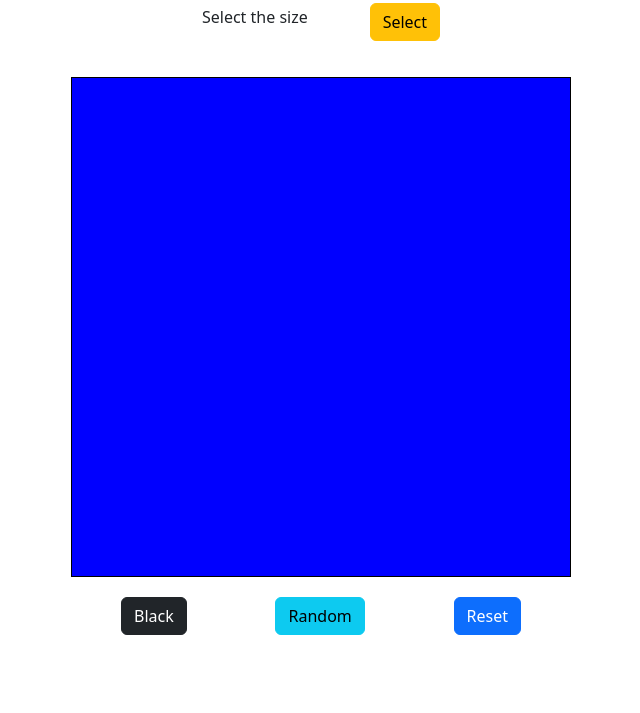
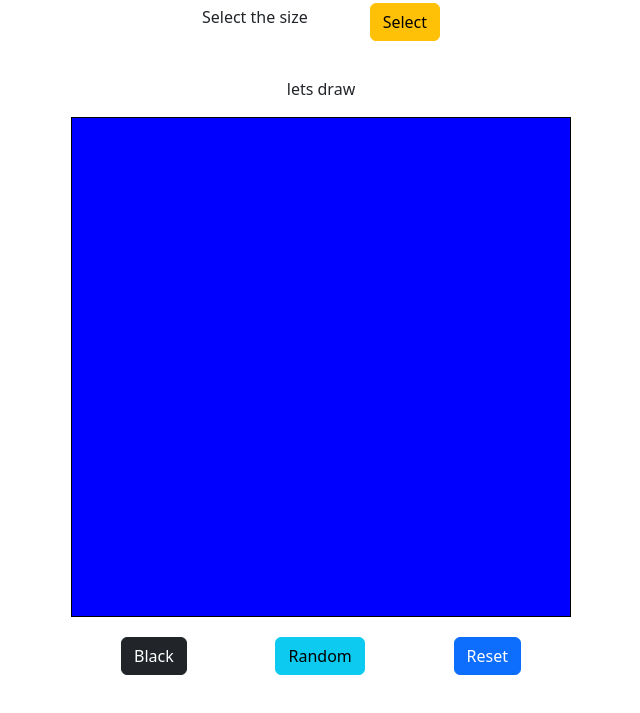
Before and after one commit to binleiden/Etch-a-Sketch, a plain HTML site: page index.html in a window 1280 px wide. Both pictures are taken after a click on the button "Black". Shown: the part 53-766 px from the top of the page, without its empty margins (319-959 px from the left). Drawn offline with nearby package versions, Linux system fonts and the light colour scheme.

Commit message:
Added click to raw function

```diff
--- a/index.html
+++ b/index.html
@@ -15,6 +15,7 @@
         <button id="popup" class="btn btn-warning">Select</button>
     </div>
     <p id="message"></p>
+    <p id="draw"></p>
     <div class="board"></div>
     <div class="footer">
         <button class="btn btn-dark" onclick="setColor('Black')">Black</button>
--- a/main.js
+++ b/main.js
@@ -1,8 +1,22 @@
 let color = "black";
+let click = false;
+
 
 document.addEventListener("DOMContentLoaded", function(){
     createBoard(16);
 
+    document.querySelector("body").addEventListener("click", function(e){
+        if (e.target.tagName != "button"){
+            click = !click;
+            let draw = document.querySelector("#draw");
+            if (click){
+                draw.innerHTML = "lets draw";
+            }else {
+                draw.innerHTML = "to bad!"
+            }
+        }
+
+    })
     let btn_popup = document.querySelector("#popup");
     btn_popup.addEventListener("click", function(){
         let size = getSize();
@@ -41,11 +55,13 @@ function getSize(){
 }
 
 function colorDiv() {
+    if (click){
     if (color == "random"){
         this.style.backgroundColor = `hsl(${Math.random() * 360}, 100%, 50%)`
     } else {
         this.style.backgroundColor =`black`
     }
+}
 }
 
 function setColor(colorChoice) {
```
